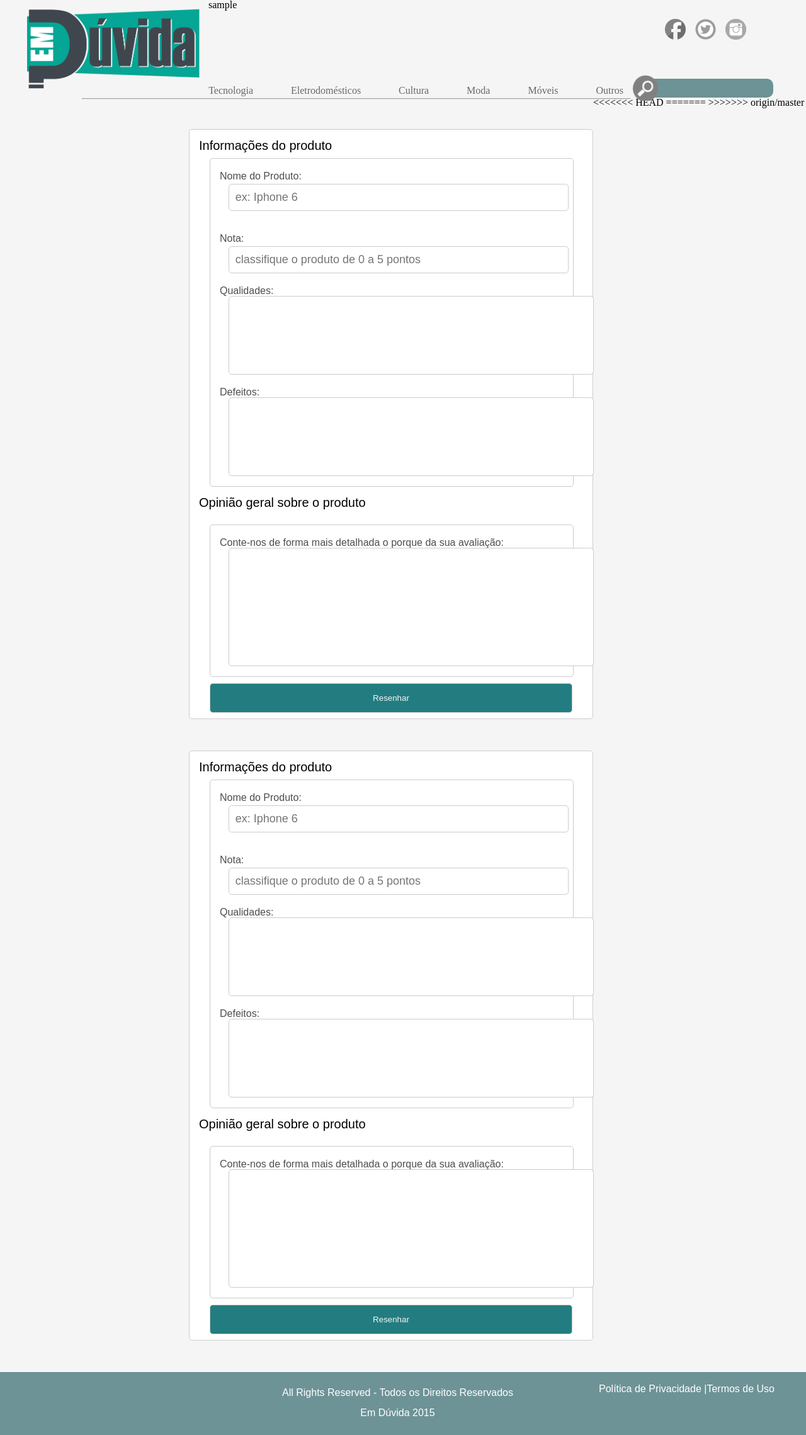
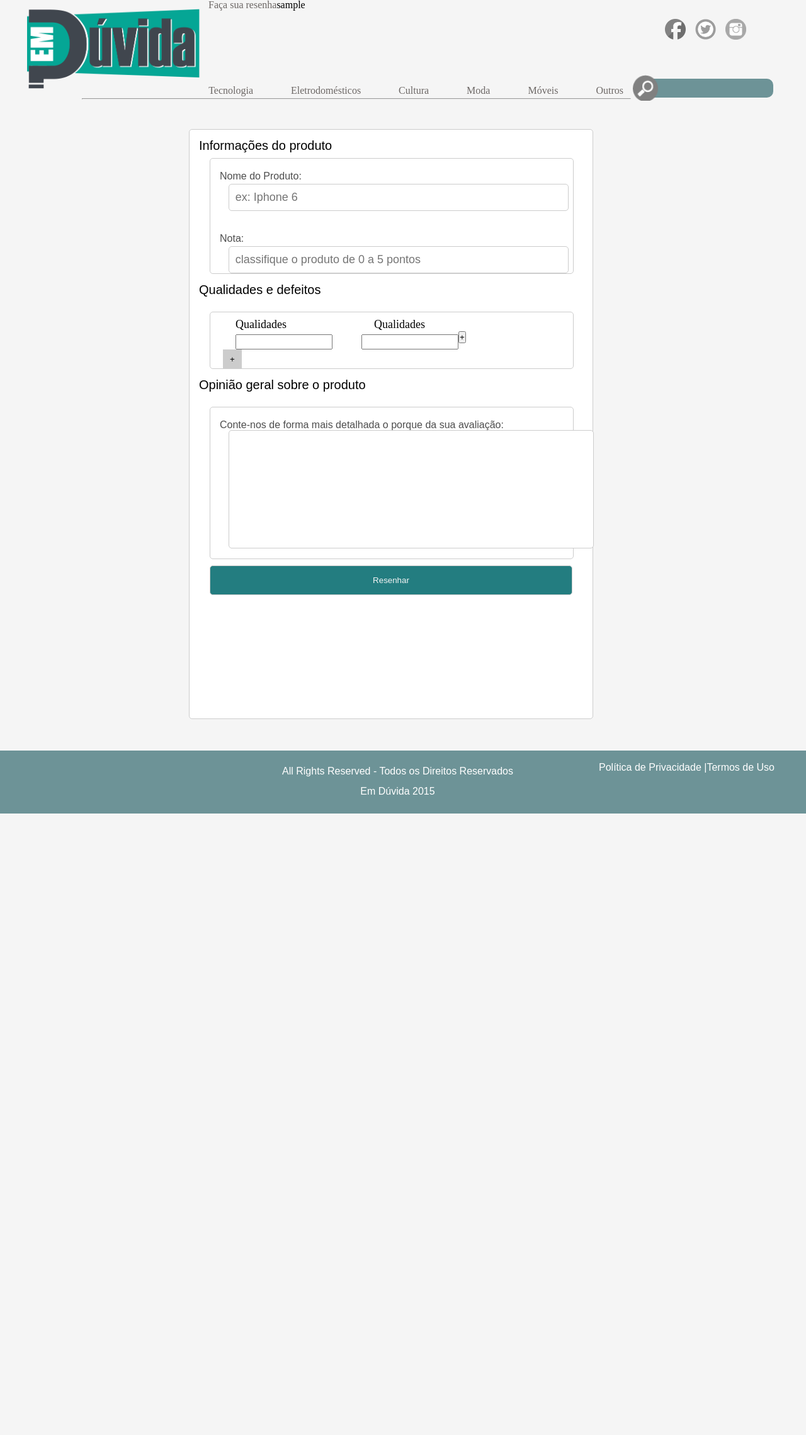
Before and after one commit to Emduvida/emduvida, a PHP site: page /faca-sua-resenha in a window 1280 px wide. Shown: the whole page at 63% size. After the commit the page ends 1292 px from the top, so only its background shows below. Run offline with PHP 8.4, Linux system fonts and the light colour scheme; the visitor is signed in with stand-in values (Sample User, id 1).

Commit message:
Adicionando funcionalidades a pagina de resenha

```diff
--- a/header.php
+++ b/header.php
@@ -30,6 +30,11 @@
         </form>
         <?php }else{
             echo $_SESSION['NOME_USUARIO'];
+            ?>
+        <a href="faca-sua-resenha">Faça sua resenha</a>
+
+
+                <?php
         } ?>
 
 
--- a/index.php
+++ b/index.php
@@ -10,6 +10,7 @@
         <script src="admin/js/jquery-1.11.3.min.js"></script>
 
         <script src="js/ajax.js"></script>
+        <script src="js/js.js"></script>
 
         <script>
         </script>
--- /dev/null
+++ b/js/js.js
@@ -0,0 +1,35 @@
+$(document).ready(function () {
+
+    var qtdQual = 0;
+    var qtdDef = 0;
+
+    $('.j_qualidades').click(function () {
+
+        if (qtdQual < 4) {
+
+            $('.qualidades').append('<input type="text" name="qualidades[]" class="inputQualidades inpt' + qtdQual + '" name="inputTitulo"/>');
+            $('.inpt' + qtdQual).focus();
+
+            qtdQual++;
+        } else {
+            $('.msgQualidades').text("Você só pode adicionar 5 qualidades para o produto");
+            $('.j_qualidades').fadeOut();
+        }
+        return  false;
+    });
+
+    $('.j_defeitos').click(function () {
+
+        if (qtdDef < 4) {
+
+            $('.defeitos').append('<input type="text" name="defeitos[]" class="inputQualidades inptDef' + qtdDef + '" name="inputTitulo"/>');
+            $('.inptDef' + qtdDef).focus();
+            qtdDef++;
+        } else {
+            $('.msgDefeitos').text("Você só pode adicionar 5 defeitos para o produto");
+            $('.j_defeitos').fadeOut();
+        }
+        return  false;
+    });
+
+});
--- a/paginas/faca-sua-resenha.php
+++ b/paginas/faca-sua-resenha.php
@@ -1,4 +1,3 @@
-<<<<<<< HEAD
 
 <form id="resenha" action="" method="">
 
@@ -14,62 +13,52 @@
         <input type="number" class="NOTA_PRODUTO" name="NOTA_PRODUTO" placeholder="classifique o produto de 0 a 5 pontos" min="0" max="5" required="required" id="inputpadraoresenha">
 
 
-        <label class="tituloform">Qualidades:</label> <br>
-        <textArea class="QUALIDADES_TEXT " name="QUALIDADES_TEXT" rows="3" required="required" id="areadetextoresenha"></textArea>
+    </fieldset>
+    <style>
+        .tituloFormulario{display: block; width: 100%; height: 20px; color: #000; font-size: 18px; padding-top: 10px;}
+        .inputQualidades{display: block; width: 150px; height: 20px; margin-top: 5px;}
+        .qualidades{width: 200px; margin-left: 20px; height: auto;}
+        .j_qualidades{width: 30px; height: 30px; border: none; cursor: pointer; background-color: #ccc;}
+        .boxQualDef{width: 200px; height:  auto; margin-left: 20px;}
 
-                            <label class="tituloform">Defeitos:</label> <br>
-                            <textArea class="DEFEITOS_TEXT " name="DEFEITOS_TEXT" rows="3" required="required" id="areadetextoresenha"></textArea><br>
+    </style>
+    <legend class="legendform">Qualidades e defeitos</legend>
+    <fieldset id="opiniao_geral">
+        <div class="boxQualDef">
+            <label class="tituloFormulario">Qualidades</label>
 
+            <div class="qualidades">
 
+                <input type="text" name="qualidades[]" class="inputQualidades" name="inputTitulo"/>
 
-                    </fieldset>
+            </div>
 
-                    <legend class="legendform">Opinião geral sobre o produto</legend>
-                    <fieldset id="opiniao_geral">
-                        <label class="tituloform">Conte-nos de forma mais detalhada o porque da sua avaliação:</label> <br>
-                        <textArea class="CORPO_RESENHA" name="CORPO_RESENHA" rows="6"  required="required" id="areadetextoresenha"></textArea><br>
+            <button class="j_qualidades">+</button>
 
-                    </fieldset>
+            <p class="msgQualidades"></p>
+        </div>
+
+        <div class="boxQualDef">
+            <label class="tituloFormulario">Qualidades</label>
+
+            <div class="defeitos">
+
+                <input type="text" name="defeitos[]" class="inputQualidades" name="inputTitulo"/>
+
+            </div>
+
+            <button class="j_defeitos">+</button>
+
+            <p class="msgDefeitos"></p>
+        </div>
+
+    </fieldset>
+    <legend class="legendform">Opinião geral sobre o produto</legend>
+    <fieldset id="opiniao_geral">
+        <label class="tituloform">Conte-nos de forma mais detalhada o porque da sua avaliação:</label> <br>
+        <textArea class="CORPO_RESENHA" name="CORPO_RESENHA" rows="6"  required="required" id="areadetextoresenha"></textArea><br>
+    </fieldset>
                     <input type="submit" value="Resenhar" id="botaoresenha">
                 </form>
-            </fieldset>
 
             </form>
-=======
-
-<form id="resenha" action="" method="">
-
-
-    <legend class="legendform">Informações do produto</legend>
-    <fieldset id="inform_produto">
-        <label class="tituloform">Nome do Produto:</label>
-        <input type="text" class="COD_PRODUTO" name="COD_PRODUTO" placeholder="ex: Iphone 6" id="inputpadraoresenha"><br>
-
-
-
-        <label class="tituloform">Nota:</label>
-        <input type="number" class="NOTA_PRODUTO" name="NOTA_PRODUTO" placeholder="classifique o produto de 0 a 5 pontos" min="0" max="5" required="required" id="inputpadraoresenha">
-
-
-        <label class="tituloform">Qualidades:</label> <br>
-        <textArea class="QUALIDADES_TEXT " name="QUALIDADES_TEXT" rows="3" required="required" id="areadetextoresenha"></textArea>
-
-                            <label class="tituloform">Defeitos:</label> <br>
-                            <textArea class="DEFEITOS_TEXT " name="DEFEITOS_TEXT" rows="3" required="required" id="areadetextoresenha"></textArea><br>
-
-
-
-                    </fieldset>
-
-                    <legend class="legendform">Opinião geral sobre o produto</legend>
-                    <fieldset id="opiniao_geral">
-                        <label class="tituloform">Conte-nos de forma mais detalhada o porque da sua avaliação:</label> <br>
-                        <textArea class="CORPO_RESENHA" name="CORPO_RESENHA" rows="6"  required="required" id="areadetextoresenha"></textArea><br>
-
-                    </fieldset>
-                    <input type="submit" value="Resenhar" id="botaoresenha">
-                </form>
-            </fieldset>
-
-            </form>
->>>>>>> origin/master
```
